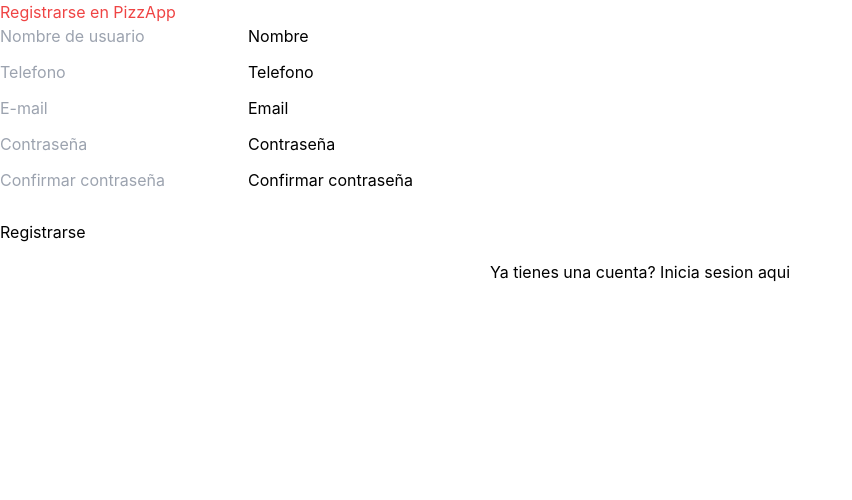
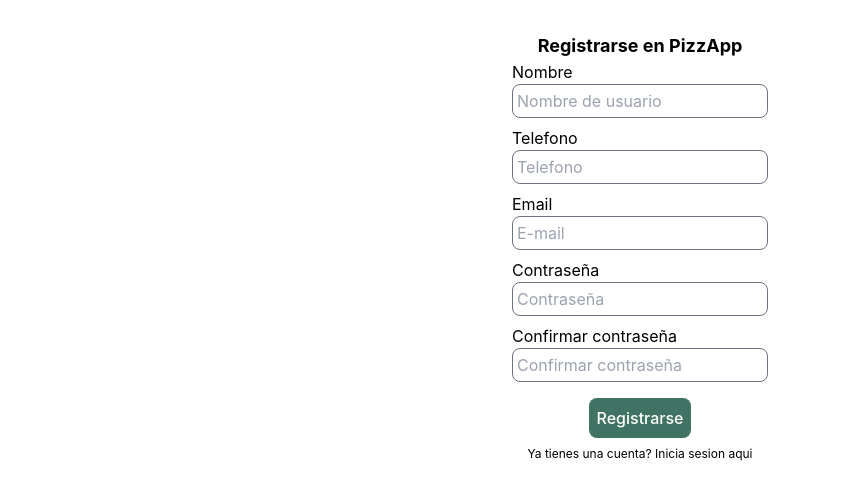
Before and after one commit to NahuelMendez/elem-ing-software, a React (Create React App) app in the folder app/: page /register in a window 1280 px wide. Shown: the top 500 px of the page, without its empty margins (0-852 px from the left). Built offline with nearby package versions, Linux system fonts and the light colour scheme.

Commit message:
fix my menu load product, error and success messages added

```diff
--- a/app/src/components/MyMenu/index.js
+++ b/app/src/components/MyMenu/index.js
@@ -3,12 +3,13 @@ import api from '../../Api/ApiObject';
 import NavBar from "../Navbar";
 
 const MyMenu = () => {
-  const [producData, setProductData] = useState({
+  const [productData, setProductData] = useState({
     name: '',
     description: '',
     price: '',
-    imageUrl: ''
+    imageURL: ''
   })
+  const [result, setResult] = useState({ show: false, message: "", error: false })
 
   const handleChange = event => {
     const target = event.target
@@ -17,23 +18,26 @@ const MyMenu = () => {
 
   const handleSubmit = (event) => {
     event.preventDefault();
-    api.addProduct([producData], "")
+    api.addProduct({ menu: [productData] }, "pizzeria")
       .then(_ => {
-        console.log("exito")
+        setResult({ show: true, message: "No se ha podido ingresar el producto", error: false })
       })
-      .catch(error => console.log(error.response.data.result))
+      .catch(() => {
+        setResult({ show: true, message: "No se ha podido ingresar el producto", error: true })
+      })
   }
 
   return (
     <div>
-      <NavBar/>
+      <NavBar />
       <form onSubmit={handleSubmit} className="flex flex-col justify-center items-center mt-8">
-          <input placeholder="Nombre" required className="input mb-2" value={producData.name} name={"name"} type={"text"} onChange={handleChange} />
-          <input placeholder="Precio" required className="input mb-2" value={producData.price} name={"price"} type={"number"} onChange={handleChange} />
-          <input placeholder="Descripción" required className="input mb-2" value={producData.description} name={"description"} type={"text"} onChange={handleChange} />
-          <input placeholder="URL imágen" required className="input" value={producData.imageUrl} name={"imageUrl"} type={"text"} onChange={handleChange} />
-        <button className="mt-4 font-medium rounded-lg focus:outline-none p-2 bg-principal text-white" type="submit">Agregar producto</button>
+        <input placeholder="Nombre" required className="input mb-2" value={productData.name} name={"name"} type={"text"} onChange={handleChange} />
+        <input placeholder="Precio" required className="input mb-2" value={productData.price} name={"price"} type={"number"} onChange={handleChange} />
+        <input placeholder="Descripción" required className="input mb-2" value={productData.description} name={"description"} type={"text"} onChange={handleChange} />
+        <input placeholder="URL imágen" required className="input" value={productData.imageURL} name={"imageURL"} type={"text"} onChange={handleChange} />
+        <button className="mt-4 button-principal" type="submit">Agregar producto</button>
       </form>
+      {result.show && <p className={`text-center mt-4 ${result.error ? "text-red-500" : "text-green-500"}`}>{result.message}</p>}
     </div>
   )
 }
--- a/app/src/components/Register/RegisterView.js
+++ b/app/src/components/Register/RegisterView.js
@@ -15,8 +15,9 @@ const RegisterForm = () => {
   const [confirmPassword, setConfirmPassword] = useState("");
   const history = useHistory()
 
-  const handleChange = name => event => {
-    setData(prevState => ({ ...prevState, [name]: event.target.value }));
+  const handleChange = event => {
+    const target = event.target
+    setData(prevState => ({ ...prevState, [target.name]: target.value }));
   }
 
   const handleConfirmPasswordChange = (event) => {
@@ -47,82 +48,86 @@ const RegisterForm = () => {
   }
 
   return (
-    <div className="register-container">
-      <form onSubmit={handleSubmit} className="register-form">
-        <div className="text-red-500">
-          <h1>
+    <div className="w-full flex flex-col justify-center items-center">
+      <form onSubmit={handleSubmit} className="mt-8 w-1/5">
+        <div className="flex justify-center">
+          <h1 className="text-lg font-bold">
             Registrarse en PizzApp
           </h1>
         </div>
-        <div className="fields-container">
-          <div className="form-floating mb-3">
+        <div className="fields-container w-full">
+          <div className="flex flex-col w-full mb-2">
+            <label htmlFor="floatingInput">Nombre</label>
             <input
-              className=""
+              className="input w-full"
               type="text"
+              name="name"
               placeholder="Nombre de usuario"
               value={data.name}
               aria-describedby="validationTooltipUsernamePrepend" required
-              onChange={handleChange("name")}
+              onChange={handleChange}
             />
-            <label htmlFor="floatingInput" className="form-label">Nombre</label>
           </div>
-          <div className="form-floating mb-3">
+          <div className="flex flex-col w-full mb-2">
+            <label htmlFor="floatingInput">Telefono</label>
             <input
-              className=""
+              className="input w-full"
               type="text"
               placeholder="Telefono"
+              name="telephone"
               value={data.telephone}
               aria-describedby="validationTooltipUsernamePrepend" required
-              onChange={handleChange("telephone")}
+              onChange={handleChange}
             />
-            <label htmlFor="floatingInput" className="form-label">Telefono</label>
           </div>
-          <div class="form-floating mb-3">
+          <div class="flex flex-col w-full mb-2">
+            <label htmlFor="floatingInput">Email</label>
             <input
               type="email"
-              className="form-control"
+              className="input w-full"
               id="floatingInput"
               placeholder="E-mail"
               value={data.email}
+              name="email"
               aria-describedby="validationTooltipUsernamePrepend" required
-              onChange={handleChange("email")}
+              onChange={handleChange}
             />
-            <label htmlFor="floatingInput">Email</label>
           </div>
-          <div className="form-floating mb-3">
+          <div className="flex flex-col w-full mb-2">
+            <label htmlFor="floatingPassword">Contraseña</label>
             <input
               type="password"
-              className="form-control"
+              className="input w-full"
               id="floatingPassword"
               placeholder="Contraseña"
               value={data.password}
+              name="password"
               aria-describedby="validationTooltipUsernamePrepend" required
-              onChange={handleChange("password")}
+              onChange={handleChange}
             />
-            <label htmlFor="floatingPassword">Contraseña</label>
           </div>
-          <div className="form-floating mb-3">
+          <div className="flex flex-col w-full">
+            <label className="" htmlFor="floatingConfirmPassword">Confirmar contraseña</label>
             <input
               id="floatingConfirmPassword"
-              className="form-control"
+              className="input w-full"
               type="password"
               placeholder="Confirmar contraseña"
               value={confirmPassword}
               aria-describedby="validationTooltipUsernamePrepend" required
               onChange={handleConfirmPasswordChange}
             />
-            <label htmlFor="floatingConfirmPassword">Confirmar contraseña</label>
           </div>
         </div>
-        <div className="d-grid gap-2 col-12 mx-auto">
+        <div className="w-full flex justify-center mt-4">
           <button
             type="submit"
-            className="btn btn-info rounded-pill my-4">
+            className="button-principal">
             Registrarse
           </button>
         </div>
-        <div>
-          <Link to={"/login"}> <p className="text-center">Ya tienes una cuenta? Inicia sesion aqui</p></Link>
+        <div className="mt-2">
+          <Link to={"/login"}> <p className="text-center text-xs">Ya tienes una cuenta? Inicia sesion aqui</p></Link>
         </div>
         <div>
           {error && <div id="alertReg" className="alert alert-danger" role="alert"> {error} </div>}
--- a/app/src/index.css
+++ b/app/src/index.css
@@ -5,6 +5,9 @@
 @layer components{
   .input {
     @apply border border-gray-500 w-1/6 rounded-lg p-1 focus:outline-none
+  }
+  .button-principal {
+    @apply font-medium rounded-lg focus:outline-none p-2 bg-principal text-white
   }
 }
 
```
